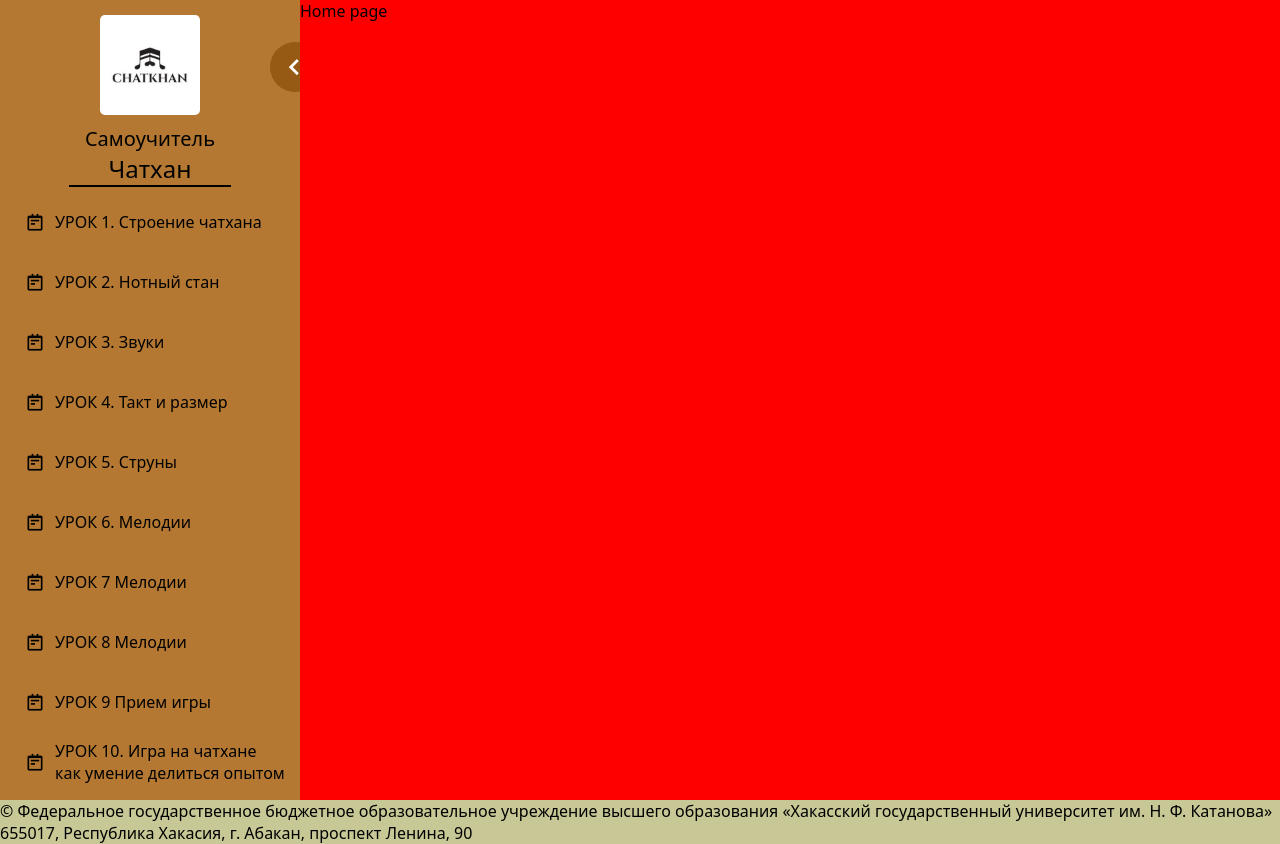
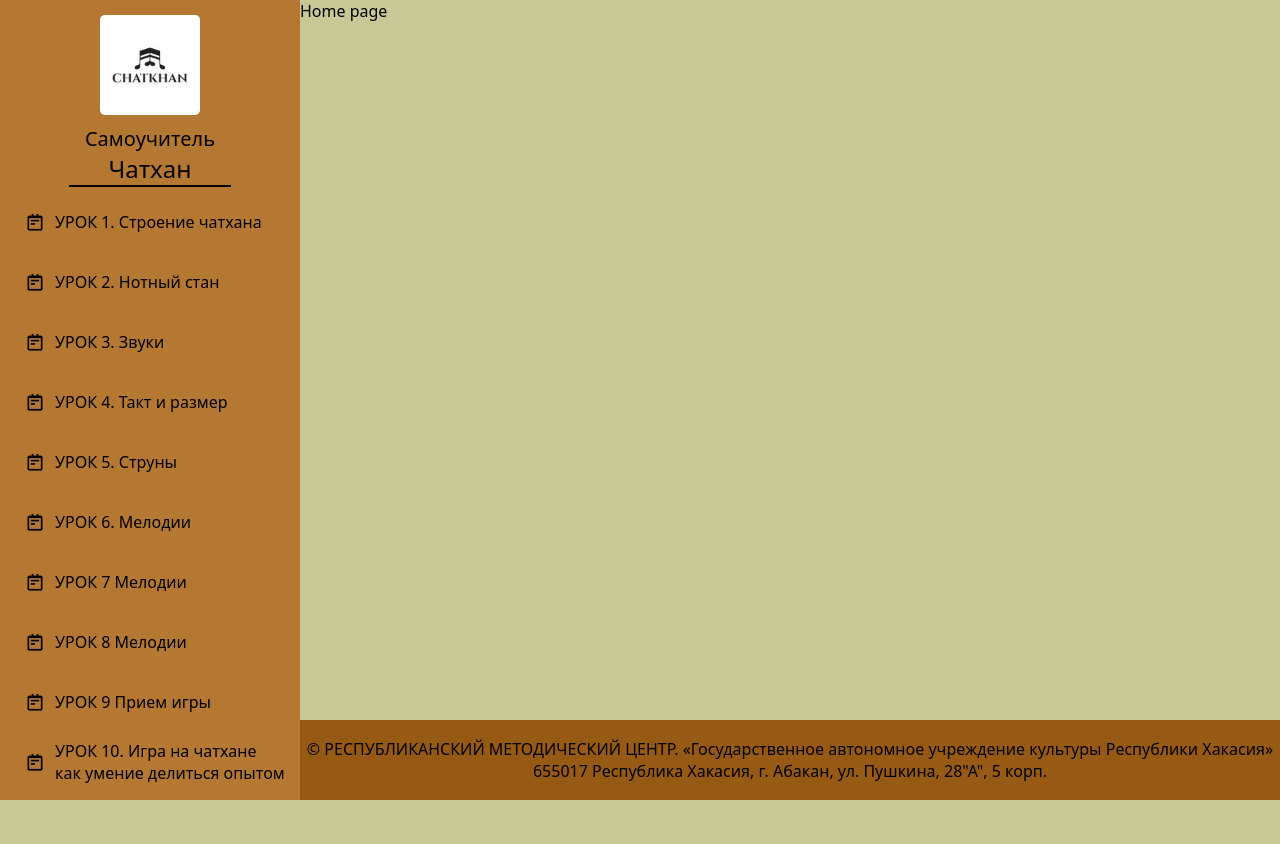
Before and after one commit to glec1n/folkProject, a Django app: page / in a window 1280 px wide. After the commit the page ends 800 px from the top, so only its background shows below. Run offline with Django 5.2, Linux system fonts and the light colour scheme.

Commit message:
some changes

```diff
--- a/static/styles/style.css
+++ b/static/styles/style.css
@@ -5,10 +5,16 @@
     box-sizing: border-box;
 }
 
-body {
+body{
     font-family: system-ui, -apple-system, BlinkMacSystemFont, 'Segoe UI', Roboto, Oxygen, Ubuntu, Cantarell, 'Open Sans', 'Helvetica Neue', sans-serif;
     background-color: rgb(200, 200, 150);
-    height: 100vh;
+    overflow: hidden;
+    position: relative;
+    display: flex;
+    flex-direction: column;
+    left: 300px;
+    min-height: 100vh;
+    width: calc(100% - 300px);
 }
 
 :root{
@@ -18,7 +24,7 @@ body {
     --tran-05: all 0.5s ease;
 }
 
-.sidebar.open{
+.sidebar{
     position: fixed;
     top: 0;
     left: 0;
@@ -29,12 +35,12 @@ body {
     transition: var(--tran-05);
 }
 
-.sidebar.open .text{
+.sidebar .text{
     transition: var(--tran-05);
     opacity: 1;
 }
 
-.sidebar.open .image-text img{
+.sidebar .image-text img{
     display: flex;
     margin: 0 auto 10px;
     width: 100px;
@@ -42,49 +48,31 @@ body {
     transition: var(--tran-05);
 }
 
-.sidebar.open header{
+.sidebar header{
     position: relative;
 }
 
-.sidebar.open header .header-text .title{
+.sidebar header .header-text .title{
     display: flex;
     justify-content: center;
     font-size: 20px;
     font-weight: 400;
 }
 
-.sidebar.open header .header-text .sub-title{
+.sidebar header .header-text .sub-title{
     display: flex;
     justify-content: center;
     font-size: 24px;
     font-weight: 400;
 }
 
-.sidebar.open header .header-text hr{
+.sidebar header .header-text hr{
     margin: auto;
     max-width: 60%;
     border: 1px solid black;
 }
 
-.sidebar.open header .toggle{
-    position: absolute;
-    top: 30%;
-    right: -35px;
-    height: 50px;
-    width: 50px;
-    transform: translateY(-50%);
-    background: rgb(150, 90, 20);
-    display: flex;
-    justify-content: center;
-    align-items: center;
-    border-radius: 50%;
-    color: white;
-    font-size: 34px;
-    transition: var(--tran-05);
-    cursor: pointer;
-}
-
-.sidebar.open li{
+.sidebar li{
     height: 50px;
     margin: 10px 0 0 0;
     list-style: none;
@@ -92,7 +80,7 @@ body {
     align-items: center;
 }
 
-.sidebar.open li .icon{
+.sidebar li .icon{
     min-width: 40px;
     font-size: 20px;
     display: flex;
@@ -100,7 +88,7 @@ body {
     align-items: center;
 }
 
-.sidebar.open li a{
+.sidebar li a{
     height: 100%;
     width: 100%;
     display: flex;
@@ -111,58 +99,47 @@ body {
     transition: var(--tran-03);
 }
 
-.sidebar.open li a:hover{
+.sidebar li a:hover{
     background: rgb(165, 105, 35);
 }
 
-.sidebar.open li a:hover .icon,
-.sidebar.open li a:hover .text{
+.sidebar li a:hover .icon,
+.sidebar li a:hover .text{
     color: white;
 }
 
-.sidebar.open .bottom-content{
+.sidebar .bottom-link{
     height: 100%;
     height: 130px;
     display: flex;
     align-items: flex-end;
 }
 
-.sidebar .bottom-content .icon{
+.sidebar .bottom-link .icon{
     font-size: 30px;
 }
 
-.sidebar .bottom-content .text{
+.sidebar .bottom-link .text{
     font-size: 24px;
 }
 
-.sidebar .bottom-content li{
+.sidebar .bottom-link li{
     width: 100%;
 }
 
-.sidebar{
-    width: 88px;
+.footer{
+    display: flex;
+    flex-direction: column;
+    justify-content: center;
+    align-items: center;
+    position: relative;
+    background: rgb(150, 90, 20);
+    margin-top: auto;
+    height: 80px;
+    width: 100%;
 }
 
-.sidebar .text{
-    opacity: 0;
+.footer .footer-text{
+    display: flex;
+    font-size: 16px;
 }
-
-.sidebar .image-text img{
-    width: 50px;
-}
-
-.sidebar header .toggle{
-    top: 80%;
-}
-
-.sidebar header .toggle{
-    transform: translateY(-50%) rotate(-180deg);
-}
-
-.home{
-    position: relative;
-    left: 300px;
-    height: 100vh;
-    width: calc(100% - 300px);
-    background: red;
-}
--- a/templates/base.html
+++ b/templates/base.html
@@ -11,6 +11,7 @@
 </head>
 
 <body>
+
     {% include 'navbar.html' %}
 
     {% block content %}
--- a/templates/footer.html
+++ b/templates/footer.html
@@ -7,6 +7,6 @@
 </head>
 
 <footer class="footer">
-    <p class="footer-text">© Федеральное государственное бюджетное образовательное учреждение высшего образования «Хакасский государственный университет им. Н. Ф. Катанова»</p>
-    <p class="footer-text">655017, Республика Хакасия, г. Абакан, проспект Ленина, 90</p>
+    <p class="footer-text">© РЕСПУБЛИКАНСКИЙ МЕТОДИЧЕСКИЙ ЦЕНТР. «Государственное автономное учреждение культуры Республики Хакасия»</p>
+    <p class="footer-text">655017 Республика Хакасия, г. Абакан, ул. Пушкина, 28"А", 5 корп.</p>
 </footer>
--- a/templates/home.html
+++ b/templates/home.html
@@ -8,16 +8,13 @@
     <link rel="stylesheet" type="text/css" media="screen" href="{% static 'styles/style.css' %}">
 </head>
 
-<body>
-
     {% block content %}
 
-        <section class="home">
-            <div class="text">Home page</div>
-        </section>
+        <div class="home">
+            <p class="text">Home page</p>
+        </div>
 
     {% endblock content %}
 
-</body>
 
 </html>
--- a/templates/navbar.html
+++ b/templates/navbar.html
@@ -7,7 +7,7 @@
 </head>
 <body>
 
-    <nav class="sidebar open">
+    <nav class="sidebar">
         <header>
             <div class="image-text">
                 <span class="image">
@@ -19,8 +19,6 @@
                     <span class="sub-title">Чатхан</span>
                     <hr>
                 </div>
-
-                <i class='bx bx-chevron-left toggle'></i>
             </div>
         </header>
 
@@ -90,7 +88,7 @@
                 </ul>
             </div>
 
-            <div class="bottom-content">
+            <div class="bottom-link">
                 <li>
                     <a href="">
                         <i class='bx bx-log-in icon'></i>
```
